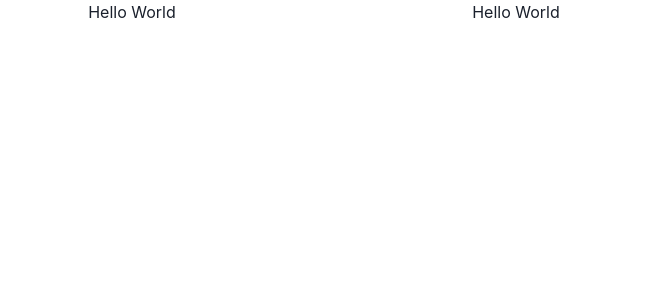
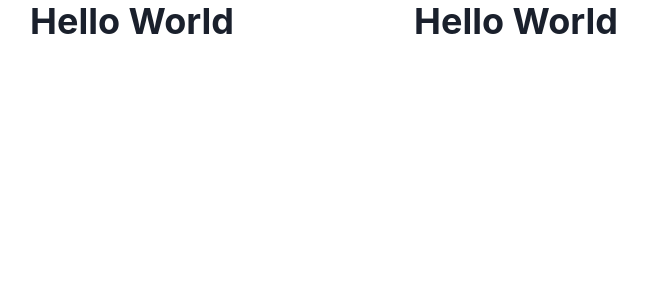
Before and after one commit to daveclinton/smallfeature, a Next.js app: page /components/dashboard in a window 1280 px wide. Shown: the top 300 px of the page, without its empty margins (316-963 px from the left). Built offline with nearby package versions, Linux system fonts and the light colour scheme.

Commit message:
feature: Change heading tag to text

```diff
--- a/pages/components/dashboard/index.tsx
+++ b/pages/components/dashboard/index.tsx
@@ -1,17 +1,17 @@
-import { Box, Flex, Text } from '@chakra-ui/react'
-import React from 'react'
+import { Box, Flex, Heading } from "@chakra-ui/react";
+import React from "react";
 
 function Index() {
   return (
-    <Flex justifyContent="center" >
-      <Box boxSize='sm'  >
-      <Text>Hello World</Text>
+    <Flex justifyContent="center">
+      <Box boxSize="sm">
+        <Heading>Hello World</Heading>
       </Box>
       <Box>
-        <Text>Hello World</Text>
+        <Heading>Hello World</Heading>
       </Box>
     </Flex>
-  )
+  );
 }
 
-export default Index
+export default Index;
```
